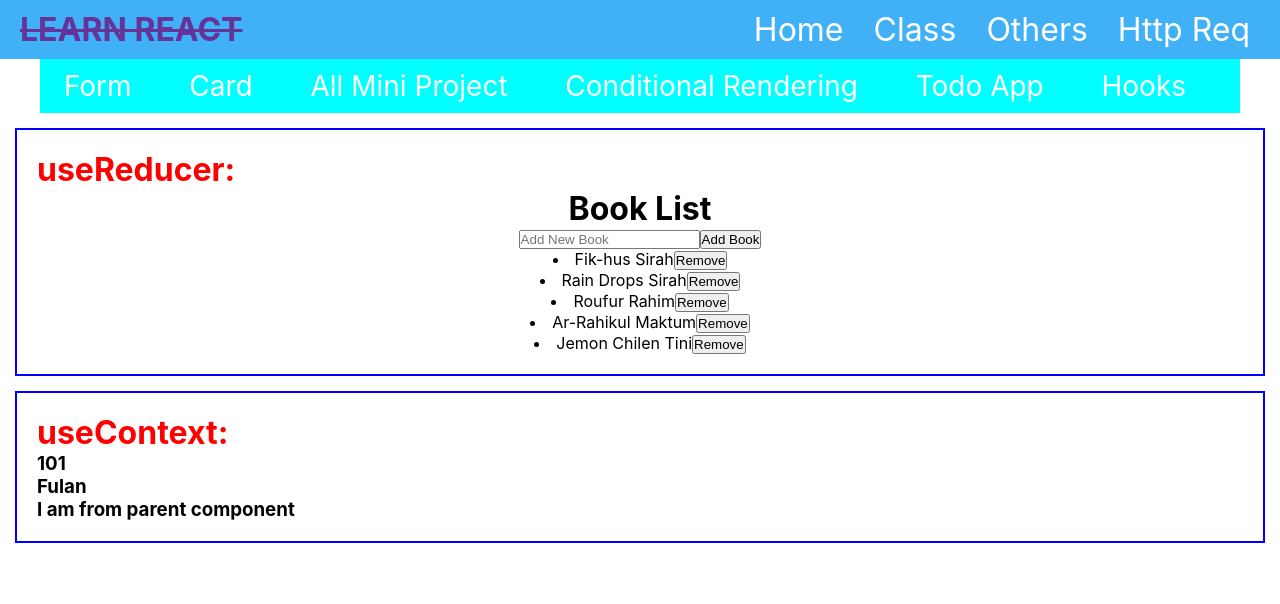
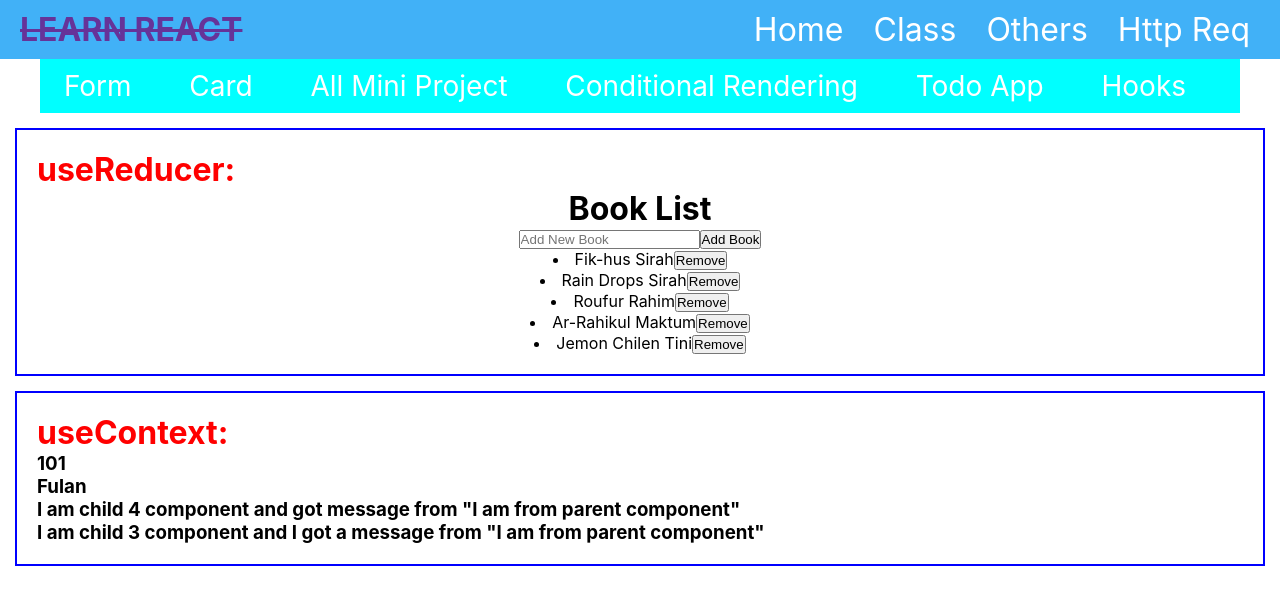
Before and after one commit to khaled39ab/React-With-LWS, a React (Create React App) app: page /hook in a window 1280 px wide. Shown: the top 604 px of the page. Built offline with nearby package versions, Linux system fonts and the light colour scheme.

Commit message:
useContext is done

```diff
--- a/src/page/hook/useContext/Context3.js
+++ b/src/page/hook/useContext/Context3.js
@@ -4,11 +4,11 @@ import Context4 from './Context4';
 import { DataContext } from './DataContext';
 
 const Context3 = () => {
-    const {text} = useContext(DataContext)
+    const { text } = useContext(DataContext)
     return (
         <div>
             <Context4 />
-            <h3>{text}</h3>
+            <h3>I am child 3 component and I got a message from "{text}"</h3>
         </div>
     );
 };
--- a/src/page/hook/useContext/Context4.js
+++ b/src/page/hook/useContext/Context4.js
@@ -3,12 +3,13 @@ import { useContext } from 'react';
 import { DataContext } from './DataContext';
 
 const Context4 = () => {
-    const {data} = useContext(DataContext)
+    const { data, text } = useContext(DataContext)
     const { id, name } = data;
     return (
         <div>
             <h3>{id}</h3>
             <h3>{name}</h3>
+            <h3>I am child 4 component and got message from "{text}"</h3>
         </div>
     );
 };
--- a/src/page/hook/useContext/DataContext.js
+++ b/src/page/hook/useContext/DataContext.js
@@ -3,5 +3,5 @@ import React from "react";
 export const DataContext = React.createContext();
 
 // step-1: create a react context with React.createContext() method
-// step-1: wrap parent component with created context component.provider
-// step-3: state access with useContext in child component
+// step-1: wrap parent component with created context component provider
+// step-3: state access with useContext hook in child component
```
